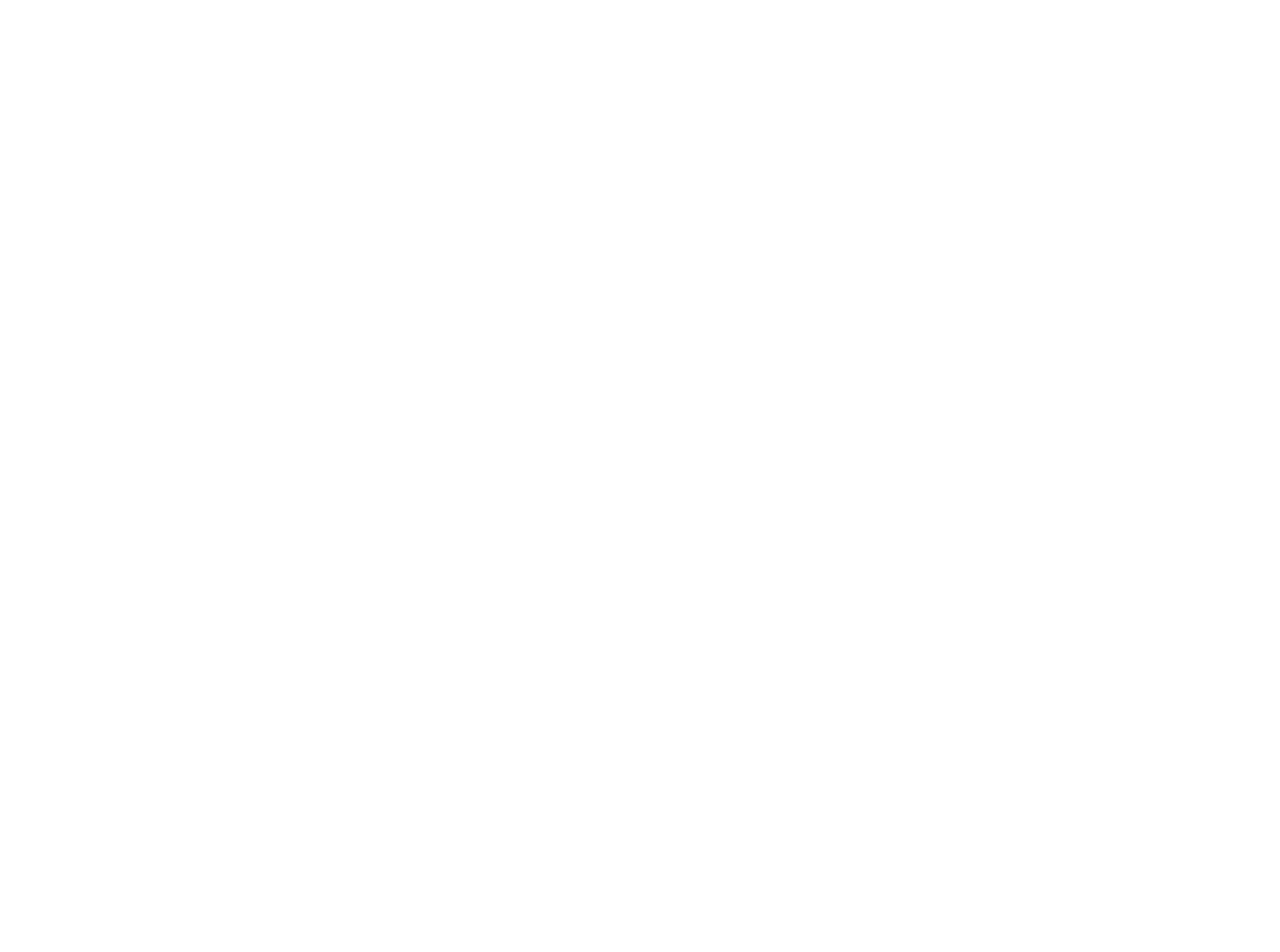
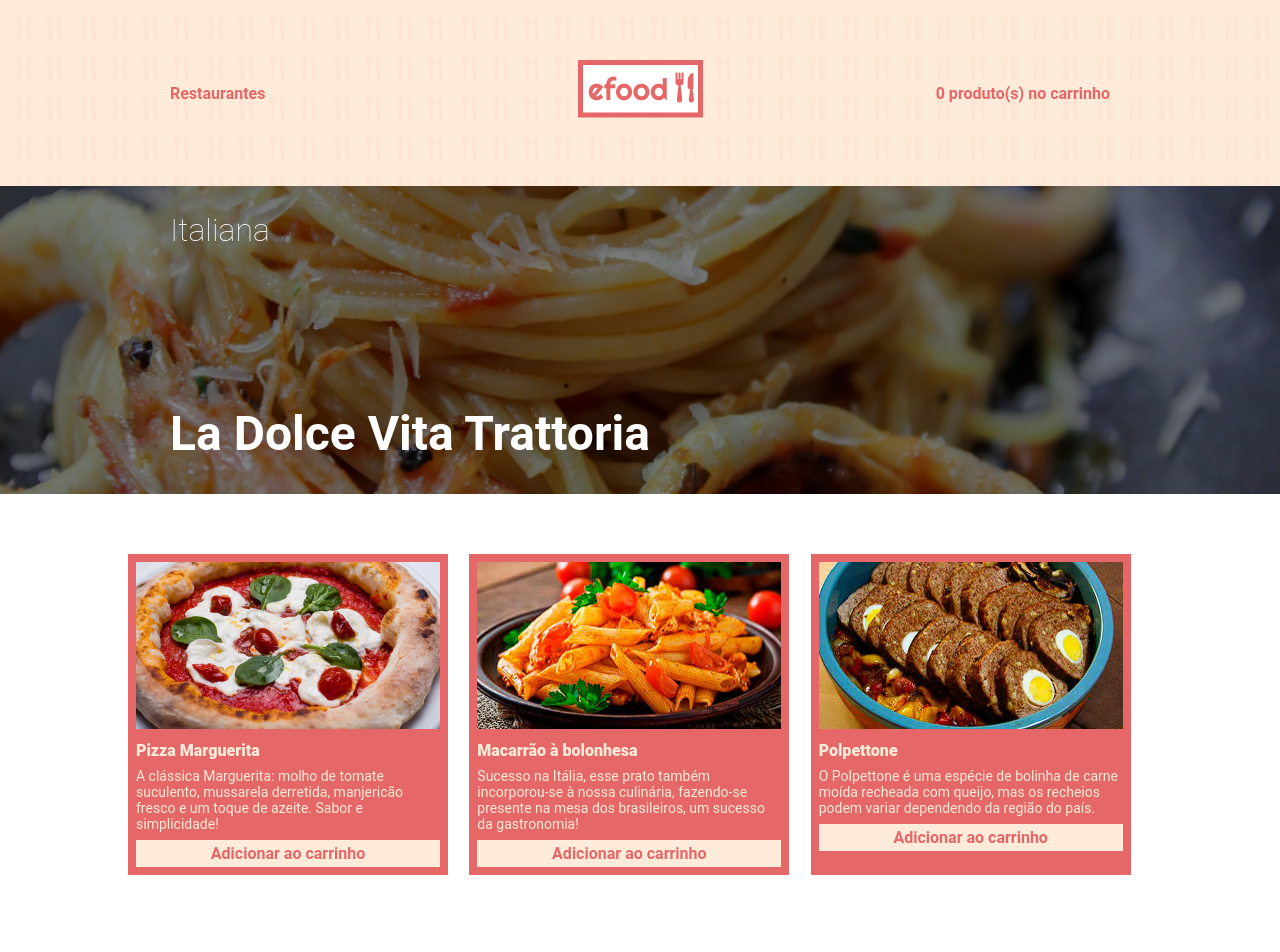
Before and after one commit to leosalema213/efood_EBAC, a React (Create React App) app: page /hiokisuchi in a window 1280 px wide. Shown: the top 952 px of the page. Before the commit the page ends 800 px from the top, so only its background shows below. Built offline with nearby package versions, Linux system fonts and the light colour scheme.

Commit message:
sistema de rotas pronto, pagina dos produtos do restaurante feita

```diff
--- a/package.json
+++ b/package.json
@@ -12,6 +12,7 @@
     "@types/react-dom": "^18.2.7",
     "react": "^18.2.0",
     "react-dom": "^18.2.0",
+    "react-router-dom": "^6.16.0",
     "react-scripts": "5.0.1",
     "styled-components": "^6.0.8",
     "typescript": "^4.9.5",
--- a/src/App.tsx
+++ b/src/App.tsx
@@ -1,8 +1,17 @@
+import { BrowserRouter } from 'react-router-dom'
+
+import Footer from './containers/Footer'
+import { Globalcss } from './styles'
+
+import Rotas from './routes'
+
 function App() {
   return (
-    <>
-      <div></div>
-    </>
+    <BrowserRouter>
+      <Globalcss />
+      <Rotas />
+      <Footer />
+    </BrowserRouter>
   )
 }
 
--- /dev/null
+++ b/src/components/Products/index.tsx
@@ -0,0 +1,20 @@
+import { ProductItem } from './styles'
+import pizzaMarguerita from '../../assets/images/produtos/Ladolce/pizza-marguerita.png'
+
+type Props = {
+  imagem: string
+  nomeDoPrato: string
+  descricaoDoPrato: string
+}
+
+const Product = ({ imagem, descricaoDoPrato, nomeDoPrato }: Props) => (
+  <ProductItem>
+    <img src={imagem} alt={nomeDoPrato} />
+    <h3>{nomeDoPrato}</h3>
+    <p>{descricaoDoPrato}</p>
+    <a href="#" className="buttonAdicionar">
+      Adicionar ao carrinho
+    </a>
+  </ProductItem>
+)
+export default Product
--- /dev/null
+++ b/src/components/Products/styles.ts
@@ -0,0 +1,21 @@
+import styled from 'styled-components'
+import { cores } from '../../styles'
+
+export const ProductItem = styled.li`
+  background-color: ${cores.vermelho};
+  padding: 8px;
+  color: ${cores.bege};
+  max-width: 320px;
+  margin-bottom: 32px;
+
+  h3 {
+    font-size: 16px;
+    font-weight: 900;
+    margin-top: 8px;
+  }
+  p {
+    font-size: 14px;
+    font-weight: 400;
+    margin: 8px 0;
+  }
+`
--- /dev/null
+++ b/src/containers/HeaderProducts/index.tsx
@@ -0,0 +1,25 @@
+import { Header, Hero } from './styles'
+import eFoodLogo from '../../assets/images/logo.png'
+
+export type Props = {
+  name: string
+  category?: string
+  imagem?: string
+}
+
+const HeaderProducts = ({ imagem, category, name }: Props) => (
+  <>
+    <Header>
+      <a href="#">Restaurantes</a>
+      <h1>
+        <img src={eFoodLogo} alt="" />
+      </h1>
+      0 produto(s) no carrinho
+    </Header>
+    <Hero style={{ backgroundImage: `url(${imagem})` }}>
+      <p>{category}</p>
+      <h2>{name}</h2>
+    </Hero>
+  </>
+)
+export default HeaderProducts
--- /dev/null
+++ b/src/containers/HeaderProducts/styles.ts
@@ -0,0 +1,33 @@
+import styled from 'styled-components'
+import { cores } from '../../styles'
+import fundoHeader from '../../assets/images/fundo.png'
+
+export const Header = styled.header`
+  display: flex;
+  align-items: center;
+  justify-content: space-between;
+  color: ${cores.vermelho};
+  background-image: url(${fundoHeader});
+  padding: 60px 170px;
+  font-weight: bold;
+  a {
+    text-decoration: none;
+    color: ${cores.vermelho};
+    margin-right: 80px;
+  }
+`
+export const Hero = styled.div`
+  background-repeat: no-repeat;
+  background-size: cover;
+  font-size: 32px;
+  color: #fff;
+  padding: 25px 0 32px 170px;
+
+  p {
+    font-weight: 100;
+  }
+
+  h2 {
+    margin-top: 156px;
+  }
+`
--- /dev/null
+++ b/src/containers/ProductsList/index.tsx
@@ -0,0 +1,21 @@
+import { ProductContainer } from './styles'
+import Product from '../../components/Products'
+import Produtos from '../../models/Produtos'
+
+type Props = {
+  produtos: Produtos[]
+}
+
+const ProductsList = ({ produtos }: Props) => (
+  <ProductContainer className="containerLarge">
+    {produtos.map((p) => (
+      <Product
+        nomeDoPrato={p.name}
+        descricaoDoPrato={p.description}
+        imagem={p.image}
+        key={p.id}
+      />
+    ))}
+  </ProductContainer>
+)
+export default ProductsList
--- /dev/null
+++ b/src/containers/ProductsList/styles.ts
@@ -0,0 +1,8 @@
+import styled from 'styled-components'
+
+export const ProductContainer = styled.ul`
+  display: grid;
+  grid-template-columns: 1fr 1fr 1fr;
+  justify-content: center;
+  padding: 60px 0 120px 0;
+`
--- /dev/null
+++ b/src/pages/Home/index.tsx
@@ -0,0 +1,54 @@
+import AfiliadosList from '../../containers/AfiliadosList'
+import Header from '../../containers/Header'
+import Afiliados from '../../models/Afiliados'
+
+import restHioki from '../../assets/images/hiokiSuchi.png'
+import restLaDolce from '../../assets/images/laDolce.png'
+
+const restaurantes: Afiliados[] = [
+  {
+    name: 'Hioki Sushi ',
+    description:
+      'Peça já o melhor da culinária japonesa no conforto da sua casa! Sushis frescos, sashimis deliciosos e pratos quentes irresistíveis. Entrega rápida, embalagens cuidadosas e qualidade garantida.Experimente o Japão sem sair do lar com nosso delivery!',
+    image: restHioki,
+    infos: ['Destaque da semanal', 'Japonesa'],
+    rating: 4.9,
+    id: 1
+  },
+  {
+    name: 'La Dolce Vita Trattoria',
+    description:
+      'A La Dolce Vita Trattoria leva a autêntica cozinha italiana até você! Desfrute de massas caseiras, pizzas deliciosas e risotos incríveis, tudo no conforto do seu lar. Entrega rápida, pratos bem embalados e sabor inesquecível. Peça já !',
+    image: restLaDolce,
+    infos: ['Italiana'],
+    rating: 4.6,
+    id: 2
+  },
+  {
+    name: 'Hioki Sushi ',
+    description:
+      'Peça já o melhor da culinária japonesa no conforto da sua casa! Sushis frescos, sashimis deliciosos e pratos quentes irresistíveis. Entrega rápida, embalagens cuidadosas e qualidade garantida.Experimente o Japão sem sair do lar com nosso delivery!',
+    image: restHioki,
+    infos: ['Destaque da semanal', 'Japonesa'],
+    rating: 4.9,
+    id: 1
+  },
+  {
+    name: 'La Dolce Vita Trattoria',
+    description:
+      'A La Dolce Vita Trattoria leva a autêntica cozinha italiana até você! Desfrute de massas caseiras, pizzas deliciosas e risotos incríveis, tudo no conforto do seu lar. Entrega rápida, pratos bem embalados e sabor inesquecível. Peça já !',
+    image: restLaDolce,
+    infos: ['Italiana'],
+    rating: 4.6,
+    id: 2
+  }
+]
+
+const Home = () => (
+  <>
+    <Header />
+    <AfiliadosList afiliados={restaurantes} />
+  </>
+)
+
+export default Home
--- /dev/null
+++ b/src/pages/Restaurantes/HiokiSuchi/index.tsx
@@ -0,0 +1,45 @@
+import HeaderProducts from '../../../containers/HeaderProducts'
+import laDolceFundo from '../../../assets/images/LadolceFundo.png'
+import ProductsList from '../../../containers/ProductsList'
+import Produtos from '../../../models/Produtos'
+
+import pizzaMarguerita from '../../../assets/images/produtos/Ladolce/pizza-marguerita.png'
+import macarraoBolonhesa from '../../../assets/images/produtos/Ladolce/macarrao.png'
+import polpettone from '../../../assets/images/produtos/Ladolce/polpettone.png'
+
+const ProdutosLadolce: Produtos[] = [
+  {
+    name: 'Pizza Marguerita',
+    description:
+      ' A clássica Marguerita: molho de tomate suculento, mussarela derretida, manjericão fresco e um toque de azeite. Sabor e simplicidade! ',
+    image: pizzaMarguerita,
+    id: 1
+  },
+  {
+    name: 'Macarrão à bolonhesa',
+    description:
+      '  Sucesso na Itália, esse prato também incorporou-se à nossa culinária, fazendo-se presente na mesa dos brasileiros, um sucesso da gastronomia! ',
+    image: macarraoBolonhesa,
+    id: 2
+  },
+  {
+    name: 'Polpettone',
+    description:
+      ' O Polpettone é uma espécie de bolinha de carne moída recheada com queijo, mas os recheios podem variar dependendo da região do país. ',
+    image: polpettone,
+    id: 3
+  }
+]
+
+const HiokiSuchi = () => (
+  <>
+    <HeaderProducts
+      key="La Dolce Vita Trattoria"
+      name="La Dolce Vita Trattoria"
+      category="Italiana"
+      imagem={laDolceFundo}
+    />
+    <ProductsList produtos={ProdutosLadolce} />
+  </>
+)
+export default HiokiSuchi
--- /dev/null
+++ b/src/routes.tsx
@@ -0,0 +1,13 @@
+import { Routes, Route } from 'react-router-dom'
+
+import Home from './pages/Home'
+import HiokiSuchi from './pages/Restaurantes/HiokiSuchi'
+
+const Rotas = () => (
+  <Routes>
+    <Route path="/" element={<Home />} />
+    <Route path="/hiokisuchi" element={<HiokiSuchi />} />
+  </Routes>
+)
+
+export default Rotas
```
Also changed, not shown: 1 other file (tests, documents, lock files or other folders).
